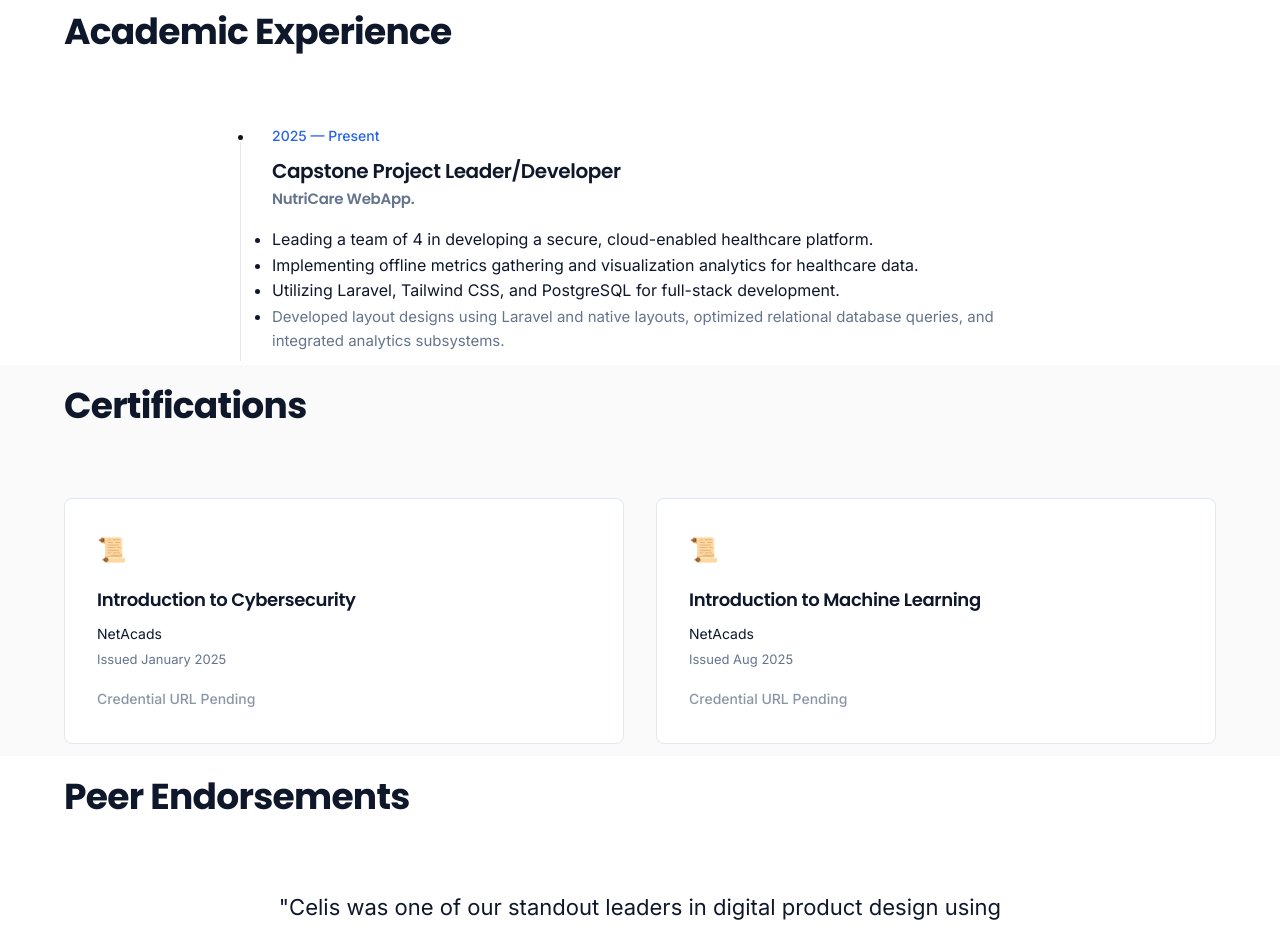
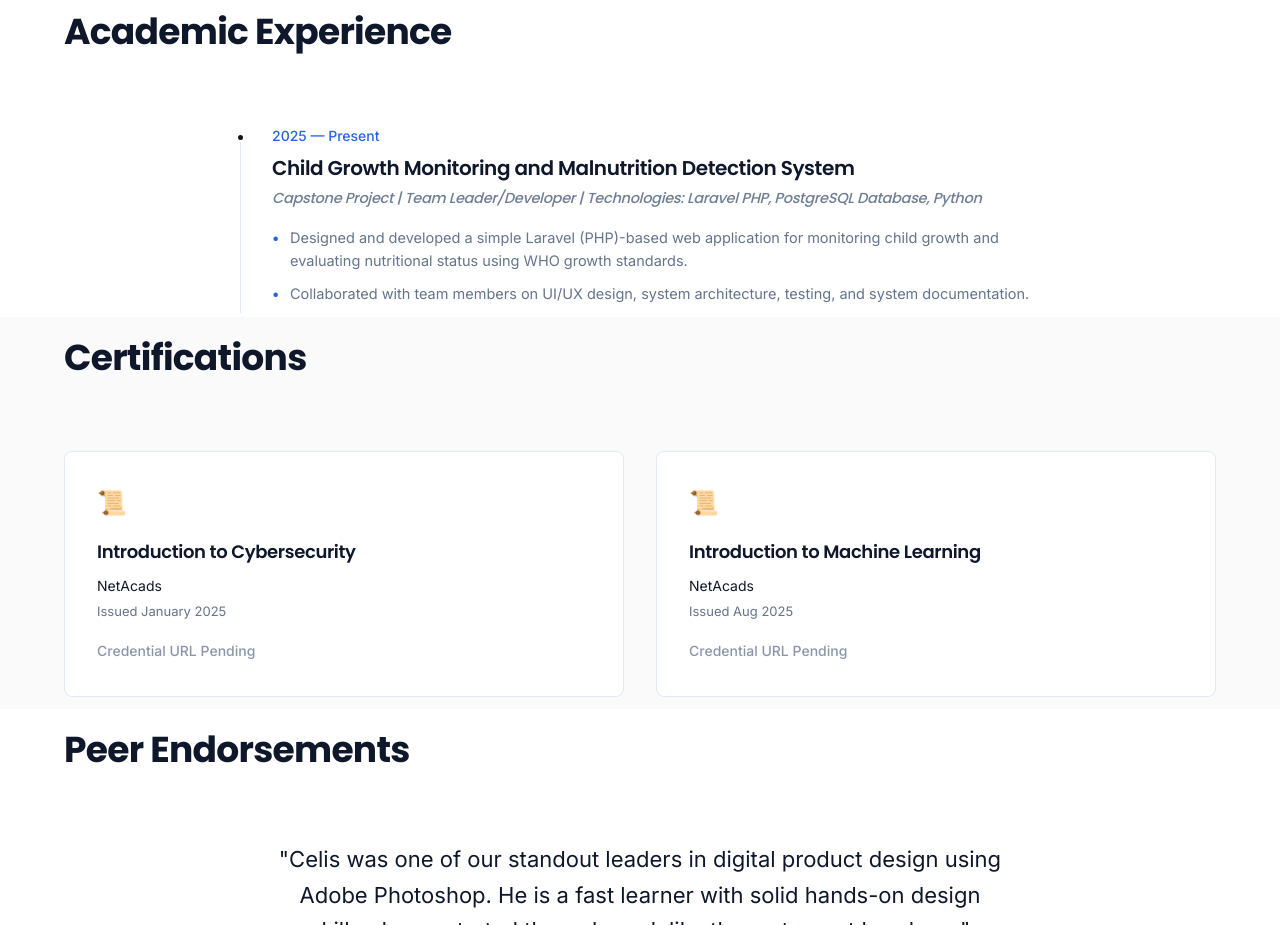
Before and after one commit to EcleoCelis/my-portfolio, a website: page index.html in a window 1280 px wide. Shown: the part 3290-4215 px from the top of the page. Drawn offline with Linux system fonts and the light colour scheme; no server answers.

Commit message:
Update Academic Experience capstone details: Child Growth Monitoring and Malnutrition Detection System with styled role metadata and bullet points

```diff
--- a/css/style.css
+++ b/css/style.css
@@ -1134,12 +1134,45 @@ h1, h2, h3, h4 {
 
 .timeline__role {
     font-size: 20px;
+    margin-bottom: 6px;
+    line-height: 1.35;
 }
 
 .timeline__company {
-    font-size: 15px;
-    color: var(--clr-text-muted);
+    font-size: 14.5px;
+    font-style: italic;
+    font-weight: 400;
+    color: var(--clr-text-muted);
+    opacity: 0.92;
     margin-bottom: 16px;
+    line-height: 1.5;
+}
+
+.timeline__highlights {
+    list-style: none;
+    padding-left: 0;
+    margin: 0;
+}
+
+.timeline__highlights li {
+    position: relative;
+    padding-left: 18px;
+    font-size: 14.5px;
+    color: var(--clr-text-muted);
+    margin-bottom: 10px;
+    line-height: 1.6;
+}
+
+.timeline__highlights li:last-child {
+    margin-bottom: 0;
+}
+
+.timeline__highlights li::before {
+    content: "•";
+    position: absolute;
+    left: 0;
+    color: var(--clr-accent);
+    font-weight: 700;
 }
 
 .timeline__desc {
--- a/index.html
+++ b/index.html
@@ -276,13 +276,11 @@
                         <div class="timeline__dot"></div>
                         <div class="timeline__date">2025 — Present</div>
                         <div class="timeline__content">
-                            <h3 class="timeline__role">Capstone Project Leader/Developer</h3>
-                            <h4 class="timeline__company">NutriCare WebApp.</h4>
+                            <h3 class="timeline__role">Child Growth Monitoring and Malnutrition Detection System</h3>
+                            <h4 class="timeline__company">Capstone Project | Team Leader/Developer | Technologies: Laravel PHP, PostgreSQL Database, Python</h4>
                             <ul class="timeline__highlights">
-                                <li>Leading a team of 4 in developing a secure, cloud-enabled healthcare platform.</li>
-                                <li>Implementing offline metrics gathering and visualization analytics for healthcare data.</li>
-                                <li>Utilizing Laravel, Tailwind CSS, and PostgreSQL for full-stack development.</li>
-                                <li><p class="timeline__desc">Developed layout designs using Laravel and native layouts, optimized relational database queries, and integrated analytics subsystems.</p></li>
+                                <li>Designed and developed a simple Laravel (PHP)-based web application for monitoring child growth and evaluating nutritional status using WHO growth standards.</li>
+                                <li>Collaborated with team members on UI/UX design, system architecture, testing, and system documentation.</li>
                             </ul>
 
                         </div>
```
